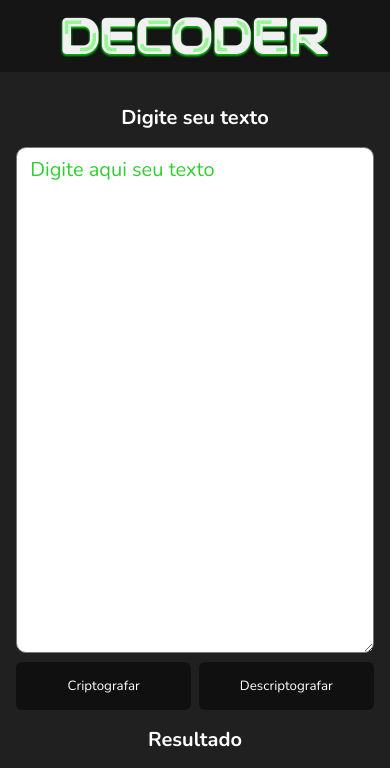
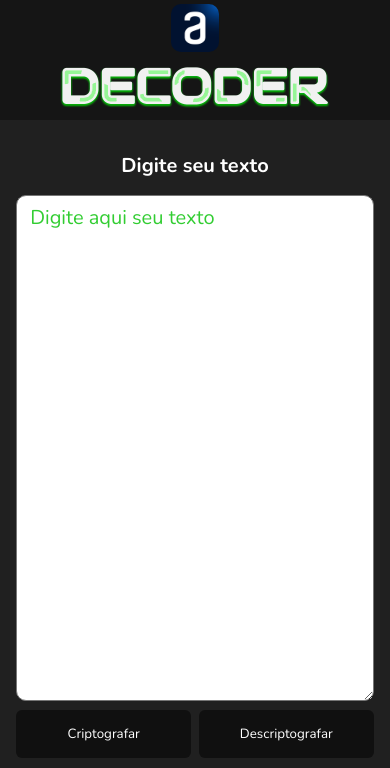
Before and after one commit to glgio7/ChallengeOne-Decodificador, a plain HTML site: page index.html in a window 390 px wide. Shown: the top 768 px of the page. Drawn offline with nearby package versions, Linux system fonts and the light colour scheme.

Commit message:
header-update

```diff
--- a/index.css
+++ b/index.css
@@ -7,9 +7,17 @@
     font-family: "Nunito", sans-serif;
 }
 
+body {
+    color: #fff;
+    background-color: #202020;
+    width: 100vw;
+    height: 100%;
+}
+
 img {
     width: 100%;
     height: 100%;
+    object-fit: contain;
 }
 
 header {
@@ -20,24 +28,25 @@ header {
 }
 
 h1 {
-    width: 330px;
+    margin-left: 2rem;
+    display: flex;
+    align-items: center;
+    width: 100%;
     height: 60px;
 }
 
-h1 img {
-    object-fit: contain;
+.decoder{
+    width: 200px;
+}
+.alura{
+    border-radius: 10px;
+    width: 48px;
+    height: 48px;
 }
 
 h2 {
     margin: 1rem 0;
     font-size: 1.25rem;
-}
-
-body {
-    color: #fff;
-    background-color: #202020;
-    max-width: 100vw;
-    height: 100%;
 }
 
 .container {
@@ -129,9 +138,20 @@ button:active {
 
 /* //////////// Mobile //////////// */
 @media screen and (max-width: 768px) {
-    header {
-        justify-content: center;
+    header{
+        height: 120px;
     }
+    h1 {
+        height: 100%;
+        margin-left: 0;
+        flex-direction: column;
+        justify-content: space-evenly;
+    }
+    .decoder{
+        width: 80%;
+        height: 60px;
+    }
+
     .container {
         flex-direction: column;
         padding: 1rem;
--- a/index.html
+++ b/index.html
@@ -15,7 +15,10 @@
 
 <body>
     <header>
-        <h1><img src="./img/decoder.png" alt="Decodificador de texto"></h1>
+        <h1>
+            <img src="./img/alura.png" alt="Alura" class="alura">
+            <img src="./img/decoder.png" alt="Decodificador de texto" class="decoder">
+        </h1>
     </header>
     <div class="container">
         <div class="text-box">
```
Also changed, not shown: img/alura.png (added).
